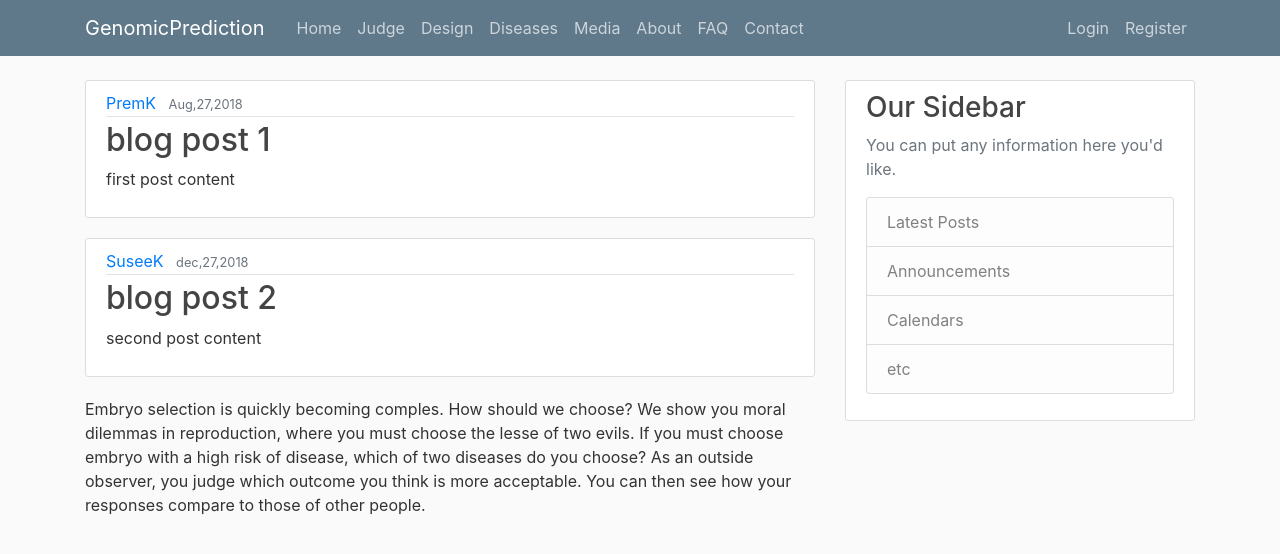
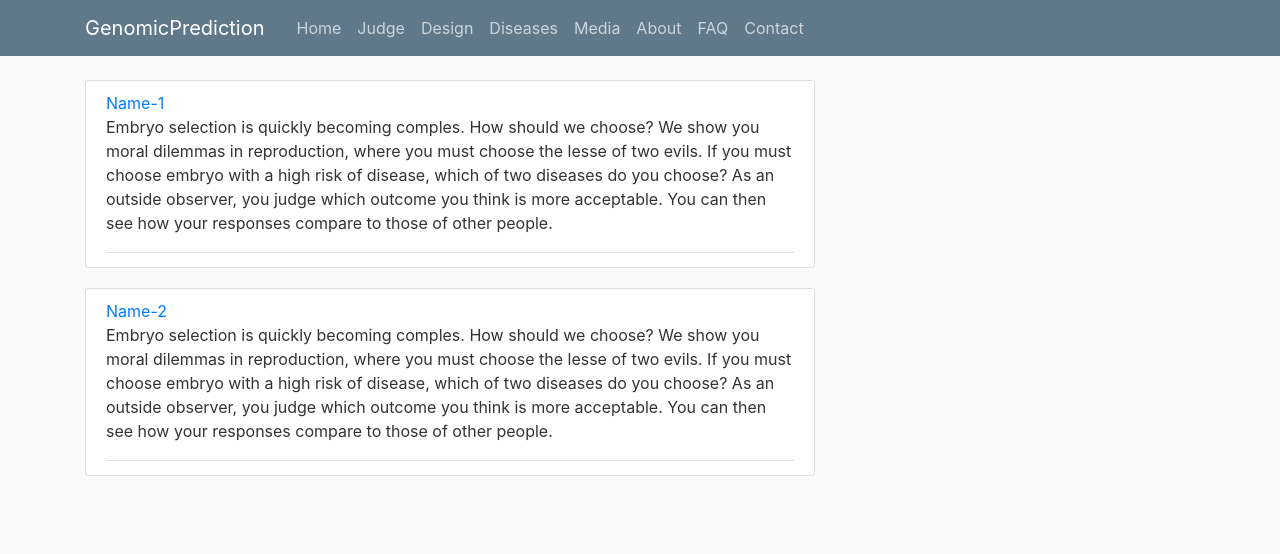
Before and after one commit to prearar/Django_Python, a Django app: page / in a window 1280 px wide. Shown: the top 554 px of the page. Run offline with Django 3.2, Linux system fonts and the light colour scheme; some libraries are stand-ins or nearby versions.

Commit message:
project1

```diff
--- a/django_project/genom/templates/genom/base.html
+++ b/django_project/genom/templates/genom/base.html
@@ -11,9 +11,9 @@
     <link rel="stylesheet" href="https://maxcdn.bootstrapcdn.com/bootstrap/4.0.0/css/bootstrap.min.css" integrity="sha384-Gn5384xqQ1aoWXA+058RXPxPg6fy4IWvTNh0E263XmFcJlSAwiGgFAW/dAiS6JXm" crossorigin="anonymous">
     <link rel="stylesheet" type="text/css" href="{% static 'genom/main.css' %}">
 	{% if title %}
-		<title>Django Blog {{title}}</title>
+		<title>Django Genome Predictions {{title}}</title>
 	{% else %}
-		<title>Django Blog</title>
+		<title>Django Genome Predictions </title>
 	{% endif %}
 
 </head>
@@ -28,7 +28,7 @@
       <div class="collapse navbar-collapse" id="navbarToggle">
         <div class="navbar-nav mr-auto">
           <a class="nav-item nav-link" href="{% url 'genom-home' %}">Home</a>
-          <a class="nav-item nav-link" href="{% url 'genom-about' %}">Judge</a>
+          <a class="nav-item nav-link" href="{% url 'genom-judge' %}">Judge</a>
           <a class="nav-item nav-link" href="#">Design</a>
           <a class="nav-item nav-link" href="#">Diseases</a>
           <a class="nav-item nav-link" href="#">Media</a>
@@ -36,11 +36,7 @@
           <a class="nav-item nav-link" href="#">FAQ</a>
           <a class="nav-item nav-link" href="#">Contact</a>
         </div>
-        <!-- Navbar Right Side -->
-        <div class="navbar-nav">
-          <a class="nav-item nav-link" href="#">Login</a>
-          <a class="nav-item nav-link" href="#">Register</a>
-        </div>
+
       </div>
     </div>
   </nav>
@@ -51,19 +47,7 @@
     <div class="col-md-8">
       {% block content %}{% endblock %}
     </div>
-    <div class="col-md-4">
-      <div class="content-section">
-        <h3>Our Sidebar</h3>
-        <p class='text-muted'>You can put any information here you'd like.
-          <ul class="list-group">
-            <li class="list-group-item list-group-item-light">Latest Posts</li>
-            <li class="list-group-item list-group-item-light">Announcements</li>
-            <li class="list-group-item list-group-item-light">Calendars</li>
-            <li class="list-group-item list-group-item-light">etc</li>
-          </ul>
-        </p>
-      </div>
-    </div>
+
   </div>
 </main>
 
--- a/django_project/genom/templates/genom/home.html
+++ b/django_project/genom/templates/genom/home.html
@@ -6,16 +6,7 @@
 		  <div class="media-body">
 		    <div class="article-metadata">
 		      <a class="mr-2" href="#">{{ post.author }}</a>
-		      <small class="text-muted">{{ post.date_posted }}</small>
-		    </div>
-		    <h2><a class="article-title" href="#">{{ post.title }}</a></h2>
-		    <p class="article-content">{{ post.content }}</p>
-		  </div>
-		</article>
-
-	{% endfor %}
-
-	<p>
+		      <p>
 			Embryo selection is quickly becoming comples. How should we choose?
 
 			We show you moral dilemmas in reproduction, where you must choose the lesse of two evils. If you must choose
@@ -23,5 +14,11 @@
 
 			As an outside observer, you judge which outcome you think is more acceptable. You can then see how your
 			responses compare to those of other people.
-	</p>
+			  </p>
+		    </div>
+		  </div>
+		</article>
+
+	{% endfor %}
+
 {% endblock content %}
--- /dev/null
+++ b/django_project/genom/templates/genom/judge.html
@@ -0,0 +1,5 @@
+{% extends "genom/base.html"  %}
+
+{% block content %}
+	<h1>Judge page</h1>
+{% endblock %}
--- a/django_project/genom/urls.py
+++ b/django_project/genom/urls.py
@@ -4,5 +4,5 @@ from . import views
 
 urlpatterns = [
     path('',views.home, name='genom-home'),
-    path('about/',views.about, name='genom-about')
+    path('judge/',views.judge, name='genom-judge')
 ]
--- a/django_project/genom/views.py
+++ b/django_project/genom/views.py
@@ -2,20 +2,7 @@ from django.shortcuts import render
 from django.http import HttpResponse
 
 
-posts = [
-	{
-		'author' : 'PremK',
-		'title' : 'blog post 1',
-		'content' : 'first post content',
-		'date_posted' : 'Aug,27,2018'
-	},
-	{
-		'author' : 'SuseeK',
-		'title' : 'blog post 2',
-		'content' : 'second post content',
-		'date_posted' : 'dec,27,2018'
-	}
-]
+posts = [ {'author' : 'Name-1'}, {'author' : 'Name-2'} ]
 
 def home(request) :
 	#return HttpResponse('<h1>Home page</h1>')
@@ -24,8 +11,6 @@ def home(request) :
 	}
 	return render(request, 'genom/home.html', context)
 
-def about(request) :
+def judge(request) :
 	#return HttpResponse('<h1>About page </h1>')
-	return render (request, 'genom/about.html',{'title': 'About'})
-
-# Create your views here.
+	return render (request, 'genom/judge.html',{'title': 'Judge'})
```
Also changed, not shown: test.py (deleted, +0 -24 lines).
